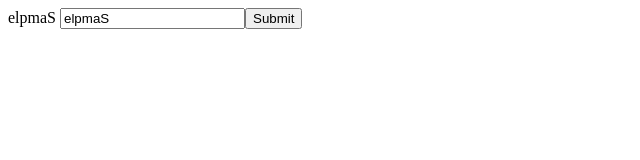
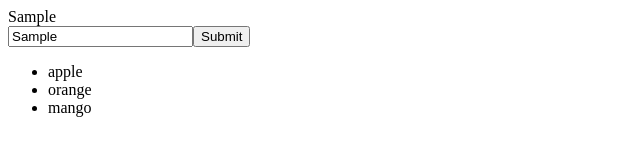
Before and after one commit to csesumonpro/Vue3-A-to-Z, a plain HTML site: page index.html in a window 1280 px wide. Both pictures are taken after typing "Sample" into the empty fields and a click on the button "Submit". Shown: the whole page, without its empty margins (0-640 px from the left). Drawn offline with Linux system fonts and the light colour scheme.

Commit message:
conditional rendering $ loops

```diff
--- a/app.js
+++ b/app.js
@@ -3,15 +3,13 @@ const counter = {
         return {
             title: "This is a brand new vue 3 course",
             list: ['apple', 'orange', 'mango'],
-            textInput: ''
+            textInput: '',
+            print: false
         }
     },
     methods: {
       submitForm() {
-        this.textInput = this.textInput
-        .split('')
-        .reverse()
-        .join('')
+       this.print = true
       }
     },
   }
--- a/index.html
+++ b/index.html
@@ -10,9 +10,23 @@
 
     <div id="app">
         <!-- {{title}} inside <br> -->
+        <div v-if="print">
+
         {{textInput}}
+        </div>
+        <div v-else-if="print === '1'">
+            nothing
+        </div>
+
         <input type="text" v-model="textInput">
         <button @click="submitForm">Submit </button>
+
+        <!-- Loop Rendering  -->
+            <ul>
+                <li v-for="item in list">
+                    {{item}}
+                </li>
+            </ul>
     </div>
 
     <script src="vue.js"></script>
```
